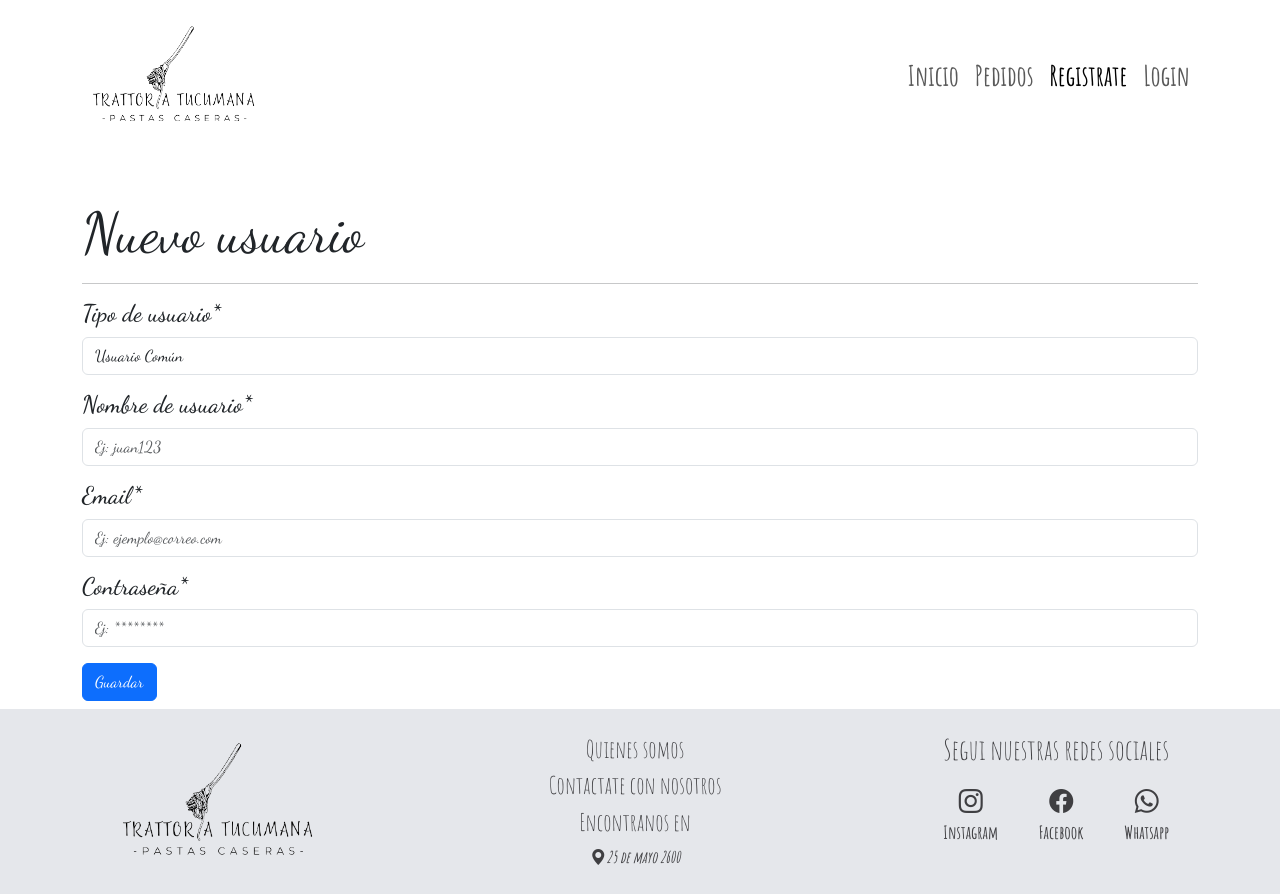
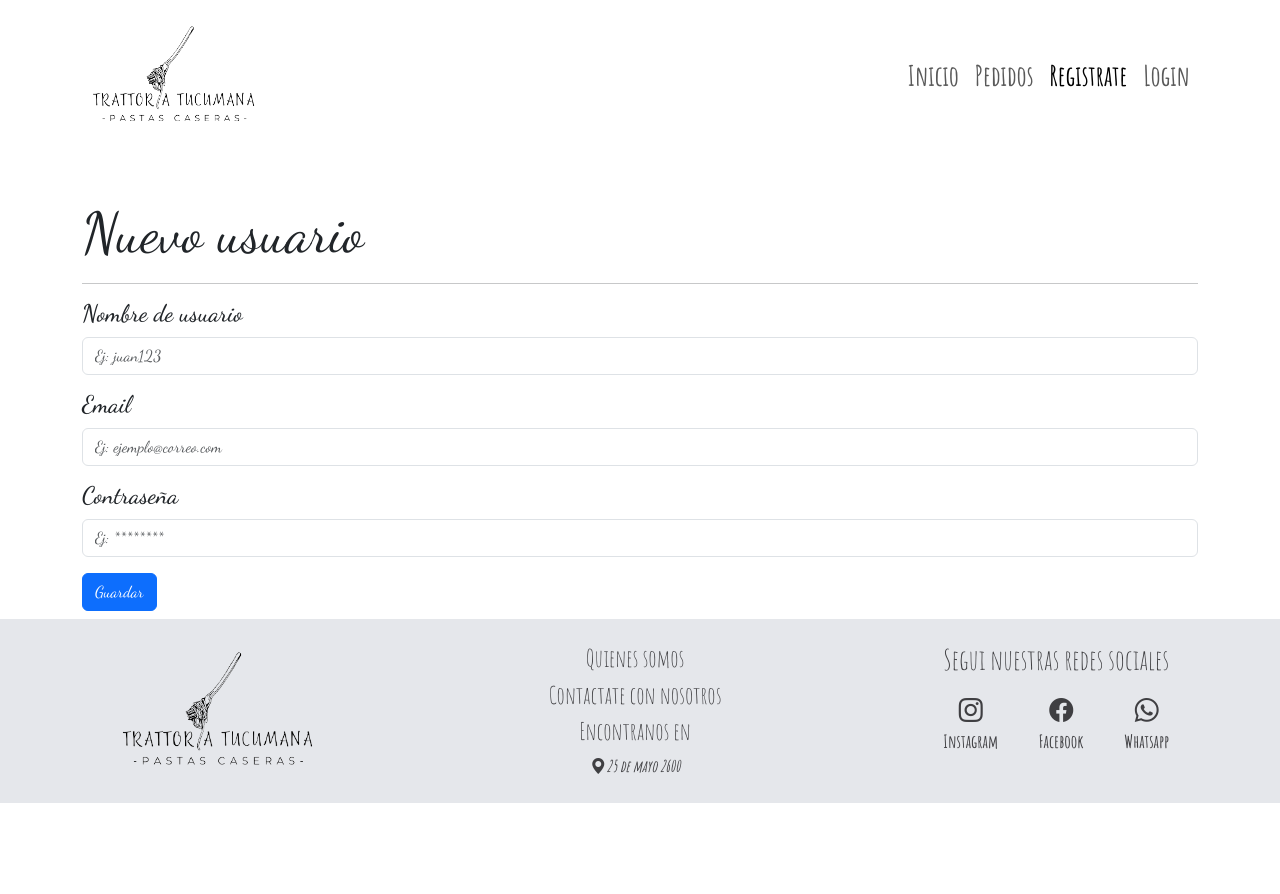
Before and after one commit to ivan-silva22/proyectoFinalFrontend, a React (Vite) app: page /Registro in a window 1280 px wide. After the commit the page ends 803 px from the top, so only its background shows below. Built offline with nearby package versions, Linux system fonts and the light colour scheme.

Commit message:
Registro
Cambios en la estructura

```diff
--- a/src/components/views/Registro.jsx
+++ b/src/components/views/Registro.jsx
@@ -48,20 +48,14 @@ const Registro = () => {
       <h1 className="display-4 mt-5">Nuevo usuario</h1>
       <hr />
 
-      <Form.Group className="mb-3" controlId="formTipoUsuario">
-  <Form.Label>Tipo de usuario*</Form.Label>
-  <Form.Control as="select" {...register("tipoUsuario")}>
-    <option value="comun">Usuario Común</option>
-    <option value="admin">Administrador</option>
-  </Form.Control>
-</Form.Group>
+
 
 
 
 
       <Form onSubmit={handleSubmit(onSubmit)}>
         <Form.Group className="mb-3" controlId="formNombreUsuario">
-          <Form.Label>Nombre de usuario*</Form.Label>
+          <Form.Label>Nombre de usuario</Form.Label>
           <Form.Control
             type="text"
             placeholder="Ej: juan123"
@@ -83,7 +77,7 @@ const Registro = () => {
         </Form.Group>
 
         <Form.Group className="mb-3" controlId="formEmail">
-          <Form.Label>Email*</Form.Label>
+          <Form.Label>Email</Form.Label>
           <Form.Control
             type="email"
             placeholder="Ej: ejemplo@correo.com"
@@ -101,7 +95,7 @@ const Registro = () => {
         </Form.Group>
 
         <Form.Group className="mb-3" controlId="formPassword">
-          <Form.Label>Contraseña*</Form.Label>
+          <Form.Label>Contraseña</Form.Label>
           <Form.Control
             type="password"
             placeholder="Ej: ********"
```
